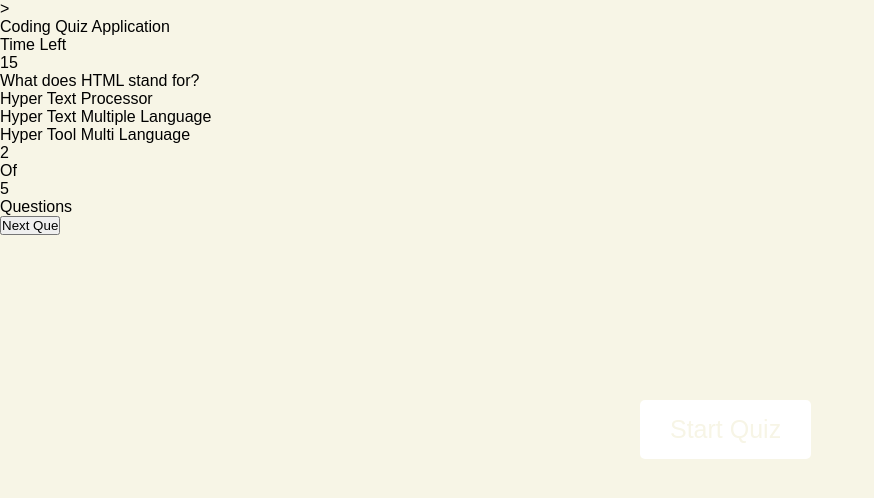
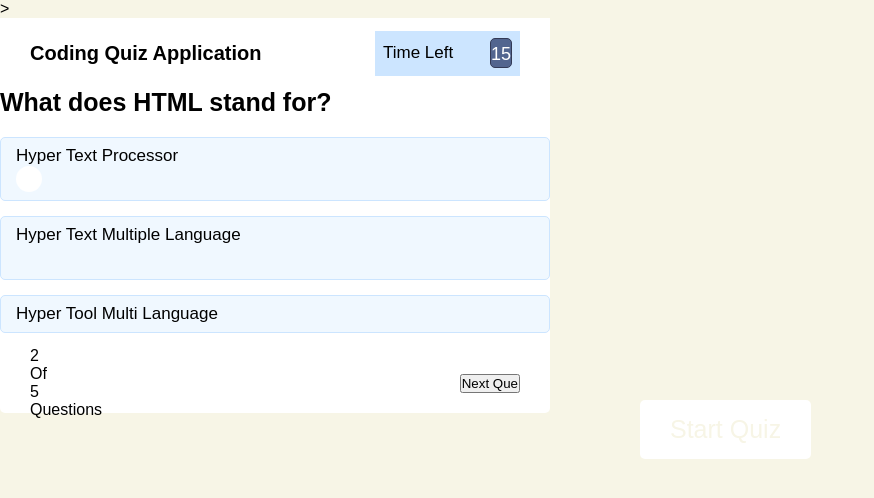
Before and after one commit to mcuento/quiz-project, a plain HTML site: page index.html in a window 1280 px wide. Shown: the whole page, without its empty margins (0-874 px from the left). Drawn offline with Linux system fonts and the light colour scheme.

Commit message:
<more Css work>

```diff
--- a/assets/style.css
+++ b/assets/style.css
@@ -2,7 +2,7 @@
     margin: 0;
     padding: 0;
     box-sizing: border-box;
-    font-family:Arial, Helvetica, sans-serif
+    font-family: Arial, Helvetica, sans-serif;
 }
 
 body{
@@ -10,7 +10,8 @@ body{
 }
 
 .start_btn,
-.info_box{
+.info_box
+.quiz_box{
     position: absolute;
     top: 50%;
     left: 50%;
@@ -94,3 +95,133 @@ body{
 .buttons button.quit{
     color: #f7f5e6;
 }
+
+.quiz_box{
+    width:550px;
+    background: #fff;
+    border-radius: 5px;
+}
+
+.quiz_box header{
+    position: relative;
+    z-index: 99;
+    height: 70px;
+    padding: 0 30px;
+    background: #fff;
+    display: flex;
+    align-items: center;
+    justify-content: space-between;
+
+}
+.quiz_box header .title{
+    font-size: 20px;
+    font-weight: 600;
+}
+
+.quiz_box header .timer{
+    display: flex;
+    align-items: center;
+    justify-content: space-between;
+    width: 145px;
+    height: 45px;
+    background: #cce5ff;
+    border: 1px solid #cce5ff
+    border-radius: 5px;
+    padding: 0 8px;
+}
+
+.quiz_box header .timer .time_text{
+    font-weight: 400px;
+    font-size: 17px;
+    user-select: none;
+}
+
+.quiz_box header .timer .timer_sec{
+    font-size: 18px;
+    font-weight: 500;
+    background: #52658f;
+    height: 30px;
+    width: 45;
+    color: #fff;
+    text-align: center;
+    line-height: 30px;
+    border-radius: 5px;
+    border: 1px solid #333A56;
+    user-select: none;
+}
+
+.quiz_box .section{
+    padding: 25px 30px 20px 30px;
+    background: #fff
+}
+
+.quiz_box section .que_text{
+    font-size: 25px;
+    font-weight: 600;
+}
+
+.quiz_box section .option_list{
+    padding: 20px 0;
+    display: block;
+}
+
+section .option_list .option{
+    background: aliceblue;
+    border: 1px solid #cce5ff;
+    border-radius: 5px;
+    padding: 8px 15px;
+    margin-bottom: 15px;
+    font-size: 17px;
+    display flex;
+    align-items: center;
+    justify-content: space-betewen;
+    cursor: pointer;
+    transition: all 0.3s ease;
+}
+
+section .option_list .option:hover{
+    color: #52658f;
+    background: #f7f5e6;
+    border-color: #333A56;
+}
+
+
+.option_list .option:last-child{
+    margin-bottom: 0px;
+}
+
+.option_list .option .icon{
+    height: 26px;
+    width: 26px;
+    border: 2px solid transparent;
+    border-radius: 50%;
+    text-align: center;
+    font-size: 13px;
+    line-height: 24px;
+    pointer-events: none;
+}
+
+
+.option_list .option .icon.tick{
+    color: green
+    border-color: darkgreen;
+    background: #fff
+}
+
+..option_list .option .icon.cross{
+    color: darkred;
+    background: #fff;
+    border-color: red;
+
+}
+
+.quiz_box footer{
+    height: 60px;
+    width: 100%;
+    padding: 0 30px;
+    display: flex;
+    align-items: center;
+    justify-content: space-between;
+}
+
+.
```
